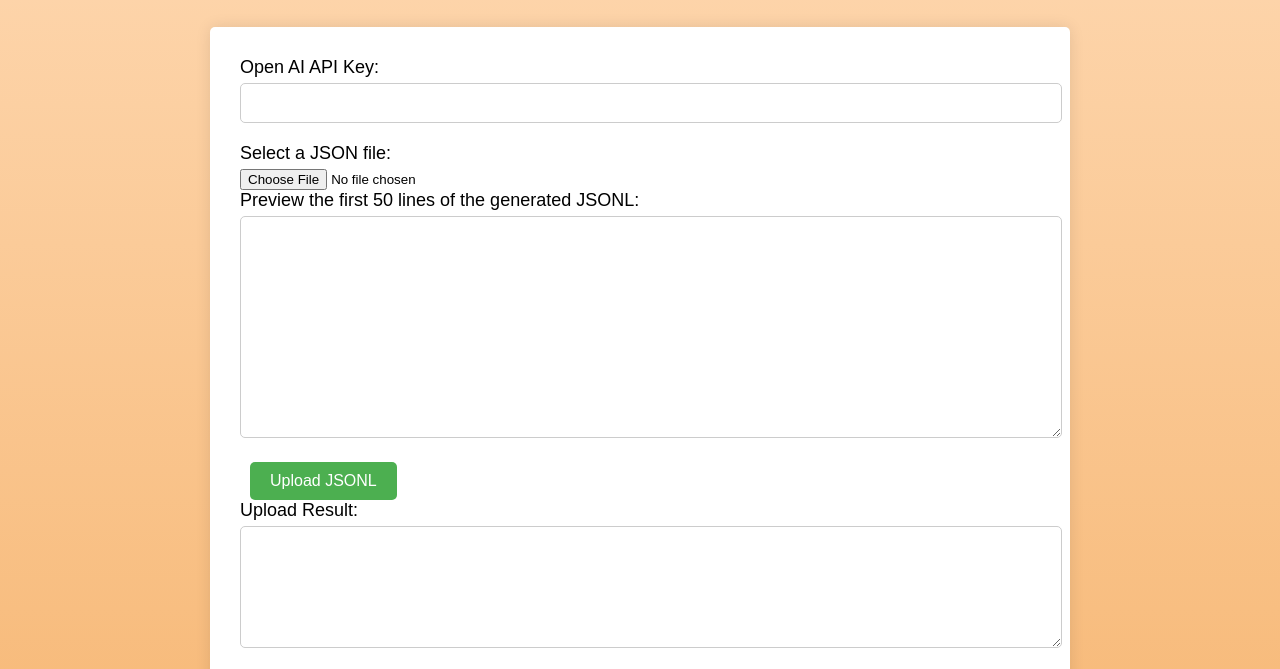
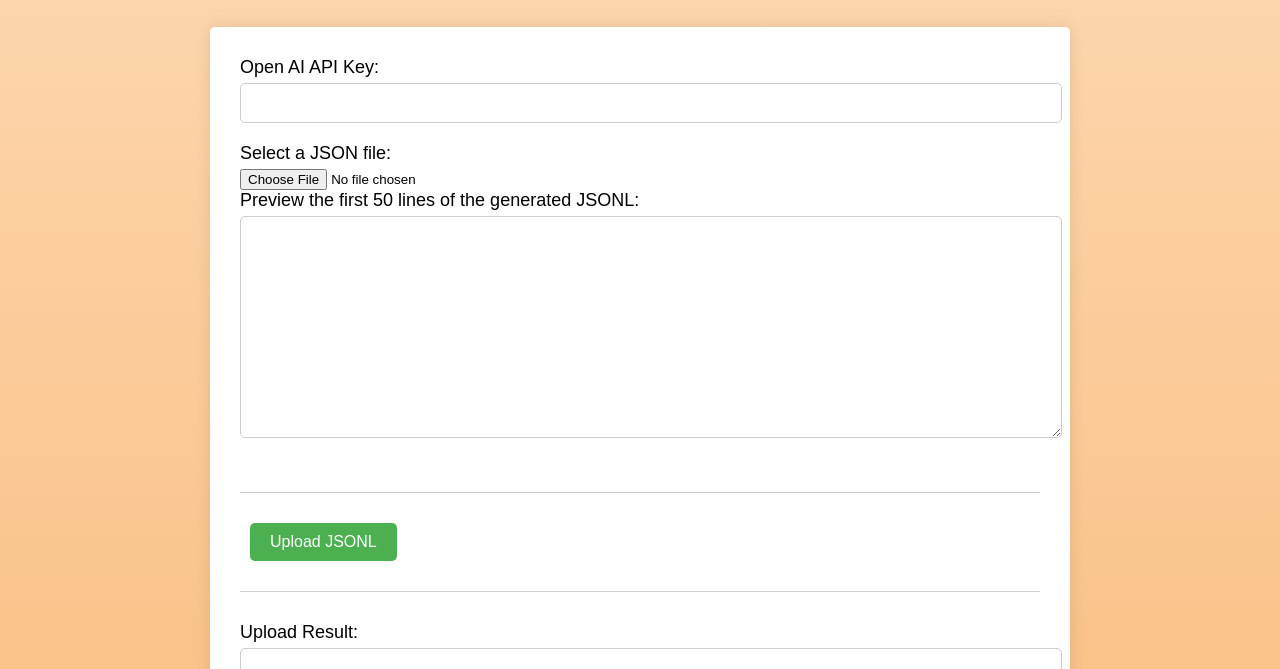
Before and after one commit to daniondi-eth/GC-OAI, a plain HTML site: page index.html in a window 1280 px wide. Shown: the part 122-791 px from the top of the page. Drawn offline with Linux system fonts and the light colour scheme; placeholder pictures from the web are drawn by us.

Commit message:
Update app.css

```diff
--- a/app.css
+++ b/app.css
@@ -38,6 +38,12 @@ h1 span {
   }
 }
 
+/* Agregando un margen superior a los div de botones */
+form div:nth-child(n+4) {
+  margin-top: 30px;
+  padding-top: 30px;
+  border-top: 1px solid #ccc;
+}
 
 
 /* Estilos generales */
```
